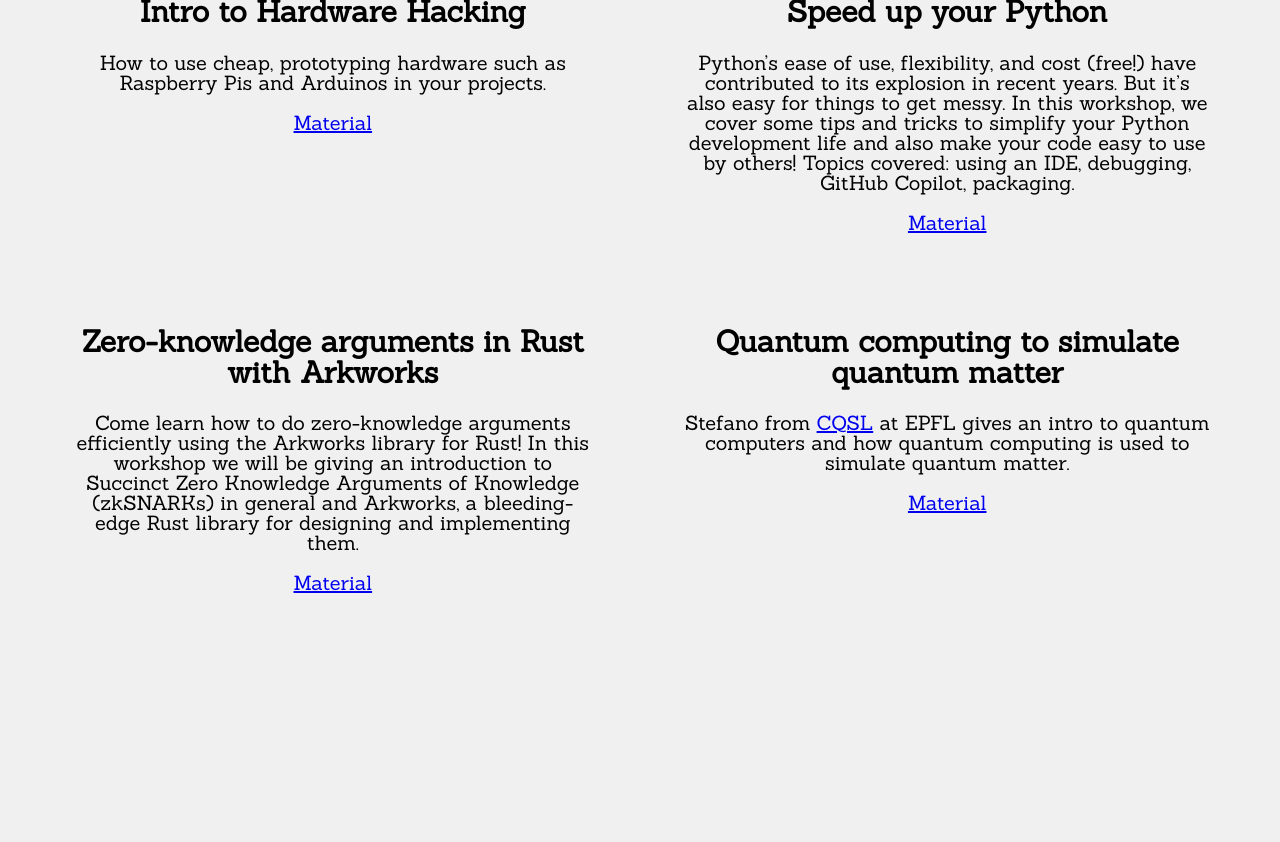
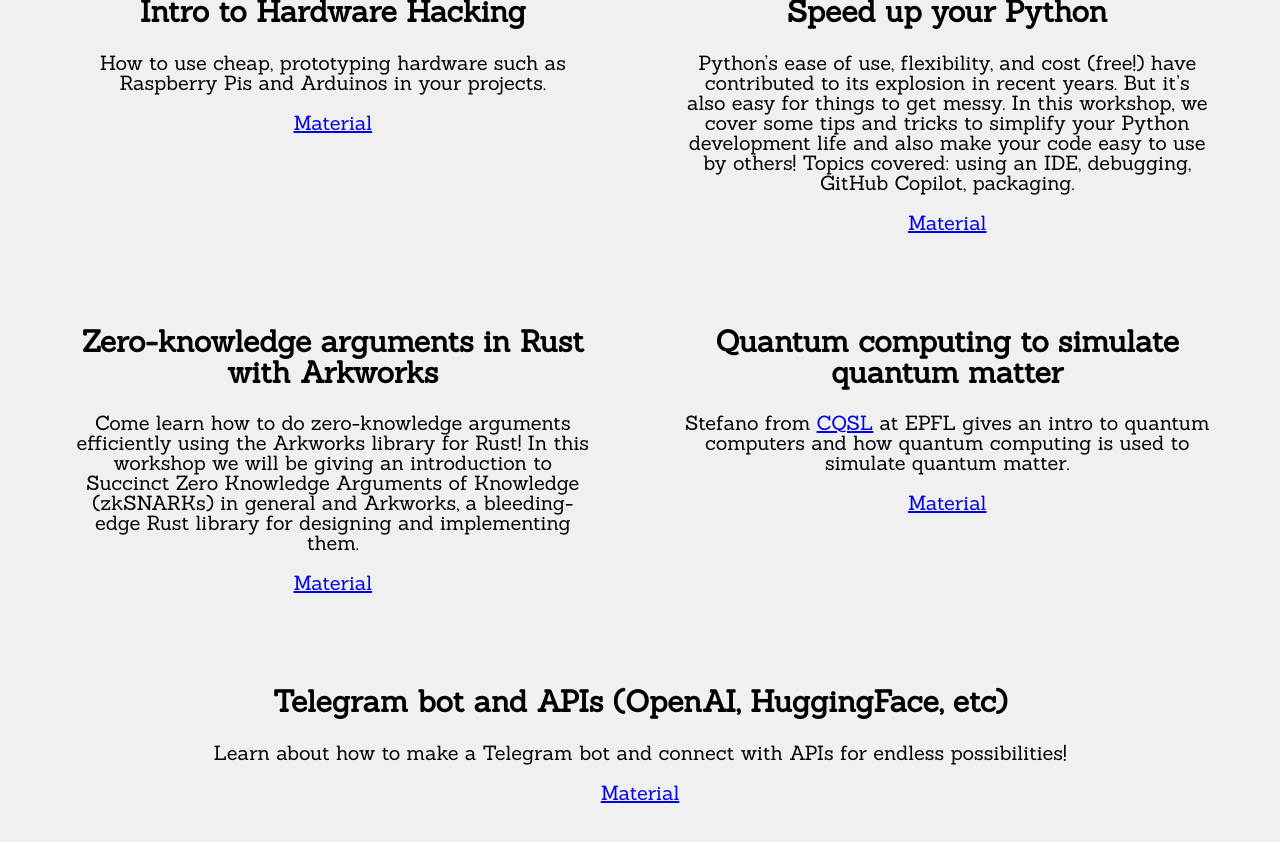
Before and after one commit to LauzHack/LauzHack.github.io, a Jekyll site: the page built from workshops.html, in a window 1280 px wide and 900 px high, scrolled down 1513 px. Shown: the top 842 px of the window. Built offline with Jekyll 4.4.1, drawn with Linux system fonts in a browser that asks for light colours; before the commit the page ends 2203 px from its top, so only the background shows below that.

Commit message:
Update workshops.yml

```diff
--- a/_data/workshops.yml
+++ b/_data/workshops.yml
@@ -60,3 +60,7 @@ items:
   Quantum computing to simulate quantum matter:
     description: Stefano from [CQSL](https://www.epfl.ch/labs/cqsl/) at EPFL gives an intro to quantum computers and how quantum computing is used to simulate quantum matter.
     material: https://drive.google.com/drive/folders/1oJWJb05xnZnABm3Wz5rq61_dnLohHhrB?usp=drive_link
+
+  Telegram bot and APIs (OpenAI, HuggingFace, etc):
+    description: Learn about how to make a Telegram bot and connect with APIs for endless possibilities!
+    material: https://github.com/LauzHack/apis-telegram
```
